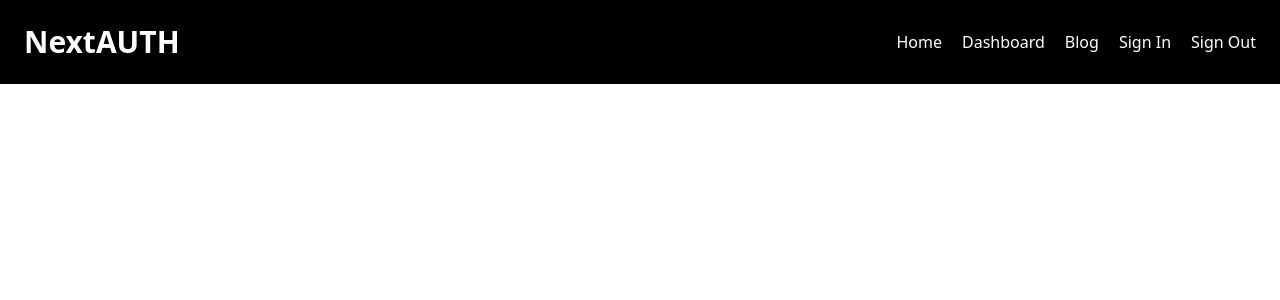
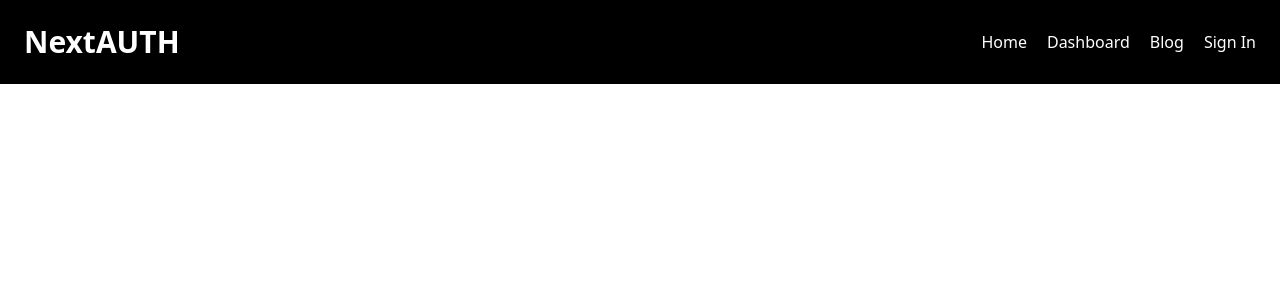
Before and after one commit to kubilaybzk/nextauth-arge, a Next.js app: page / in a window 1280 px wide. Shown: the top 300 px of the page. Built offline with nearby package versions, Linux system fonts and the light colour scheme; no server answers.

Commit message:
Show logout button when it has session
Show logout button when it has session

```diff
--- a/components/Navbar.js
+++ b/components/Navbar.js
@@ -1,3 +1,5 @@
+/* eslint-disable @next/next/no-img-element */
+
 import React from "react";
 import Link from "next/link";
 import { useSession, signIn, signOut } from "next-auth/react";
@@ -7,7 +9,7 @@ import { useSession, signIn, signOut } from "next-auth/react";
 
 export default function Navbar() {
   //Sesiion kullararak bilgilere erişmeyi deneyelim.
-  const { data: session } = useSession();
+  const { data: session, status } = useSession();
   //Öncelikle console yazdırıp sonucu görelim.
   /*
 
@@ -24,6 +26,13 @@ konsol çıktısı bu şekilde bir obje dödürüyor şimdi bu obheyi kullanarak
 
   */
 
+  //Eğer giriş işlemi yapılırken sunucudan yanıt beklendğiği sırada bir loading göstermek istiyorsak
+  //Status durumunu kullanmamız gerekiyor eğer statur durumu loading ise butona loading yada ekrana loading dueumları gösdterbilriiz.
+
+  console.log(session);
+  if (status === "loading") {
+    return <h2>LOADİNG</h2>;
+  } else {
     return (
       <div className="w-full bg-black flex flex-row justify-between p-6">
         <div className="text-white font-extrabold text-3xl">
@@ -63,6 +72,7 @@ konsol çıktısı bu şekilde bir obje dödürüyor şimdi bu obheyi kullanarak
               </Link>
             </div>
           )}
+          {session ? (
             <div className="flex flex-row w-38 items-center justify-center">
               <Link href={"/api/auth/signout"}>
                 <a
@@ -75,7 +85,9 @@ konsol çıktısı bu şekilde bir obje dödürüyor şimdi bu obheyi kullanarak
                 </a>
               </Link>
             </div>
+          ) : null}
         </div>
       </div>
     );
   }
+}
```
Lines whose indentation alone changed are shown as unchanged.
